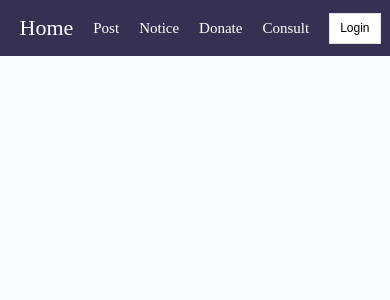
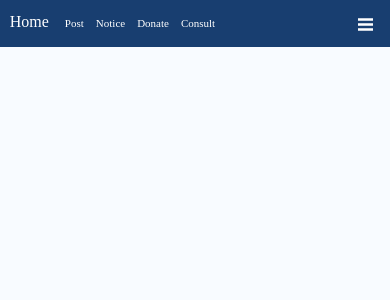
Before and after one commit to rhkdgns95/CookingPay-Client, a React (Create React App) app: page / in a window 390 px wide. Shown: the top 300 px of the page. Built offline with nearby package versions, Linux system fonts and the light colour scheme.

Commit message:
#1.11 Navbar - Mobile

```diff
--- a/src/Components/InputText/InputText.tsx
+++ b/src/Components/InputText/InputText.tsx
@@ -72,7 +72,7 @@ const InputText: React.FC<IProps> = ({
             {
                 type === "textarea" ?
                 <FormTextArea id={`login_form_${id}`} onChange={onChange} value={value} disabled={disabled} style={{resize: "none"}}/> :
-                <FormInput id={`login_form_${id}`} type={type} onChange={onChange} value={value} disabled={disabled}/>
+                <FormInput id={`login_form_${id}`} type={type} onChange={onChange} value={value} disabled={disabled} autoComplete={"off"}/>
             }
 
             <FormLabel htmlFor={`login_form_${id}`}>{ label }</FormLabel>
--- a/src/Components/NavBar/NavBar.tsx
+++ b/src/Components/NavBar/NavBar.tsx
@@ -1,4 +1,4 @@
-import React from "react";
+import React, { useState } from "react";
 import styled from "../../Styles/typed-components";
 import { useMutation } from "react-apollo";
 import { LOGGED_OUT } from "../../Routes/Login/LoginQueries.local";
@@ -22,24 +22,37 @@ const useFetch = () => {
         logoutMutation
     };
 }
-
+const ClosePath = () => <svg xmlns="http://www.w3.org/2000/svg" width="15" height="15" viewBox="0 0 24 24"><path d="M24 20.188l-8.315-8.209 8.2-8.282-3.697-3.697-8.212 8.318-8.31-8.203-3.666 3.666 8.321 8.24-8.206 8.313 3.666 3.666 8.237-8.318 8.285 8.203z"/></svg>;
+const OpenPath = () => <svg xmlns="http://www.w3.org/2000/svg" width="15" height="15" viewBox="0 0 24 24"><path d="M24 6h-24v-4h24v4zm0 4h-24v4h24v-4zm0 8h-24v4h24v-4z"/></svg>;
 const NavBar: React.FC<IProps> = ({
     name,
     toggleLogin
 }) => {
     const { logoutMutation } = useFetch();
+    const [ isBar, setIsBar ] = useState<boolean>(false);
+
+    const toggleBar = () => {
+        setIsBar(!isBar);
+    }
 
     return (
         <Container>
+            <Bg className={`${isBar ? "active" : ""}`} onClick={toggleBar}/>
             <Wrapper className={"row"}>
                 <NavGroup>
                     <MainLink to={"/"}>Home</MainLink>
-                    <NavItem to={"/post"}>Post</NavItem>
-                    <NavItem to={"/"}>Notice</NavItem>
-                    <NavItem to={"/"}>Donate</NavItem>
-                    <NavItem to={"/"}>Consult</NavItem>
+                    <NavItem className={'nav-link-item'} to={"/post"}>Post</NavItem>
+                    <NavItem className={'nav-link-item'} to={"/"}>Notice</NavItem>
+                    <NavItem className={'nav-link-item'}to={"/"}>Donate</NavItem>
+                    <NavItem className={'nav-link-item'} to={"/"}>Consult</NavItem>
                 </NavGroup>
-                <NavGroup>
+                <ToggleBgBtn className={isBar ? "active" : ""} onClick={toggleBar}>
+                    {
+                        isBar ? <ClosePath/> : <OpenPath />
+                    }
+                    {/* <svg xmlns="http://www.w3.org/2000/svg" width="17" height="17" viewBox="0 0 24 24"><path d="M24 6h-24v-4h24v4zm0 4h-24v4h24v-4zm0 8h-24v4h24v-4z"/></svg> */}
+                </ToggleBgBtn>
+                <NavGroup className={`nav-menu-group ${isBar ? "active" : ""}`}>
                     { name ? <>
                                 <Name>{ name }</Name>
                                 <NavItem to={"/"}>MyPage</NavItem>
@@ -56,7 +69,8 @@ const NavBar: React.FC<IProps> = ({
 };
 
 const Container = styled.div`
-    background-color: #363152;
+    position: relative;
+    background-color: #183e70;
     color: white;
 `;
 const Wrapper = styled.div`
@@ -66,18 +80,112 @@ const Wrapper = styled.div`
     align-items: center;
 `;
 
+const Bg = styled.div`
+    z-index: 1;
+    position: fixed;
+    left: 0;
+    top: 0;
+    width: 0;
+    opacity: 0;
+    height: 100%;
+    transition: .3s;
+    background-color: rgba(0,0,0,.5);
+    &.active {
+        width: 70%;
+        opacity: 1;
+    }
+`;
+const ToggleBgBtn = styled.div`
+    position: absolute;
+    right: 10px;
+    top: 10px;
+    display: none;
+    z-index: 2;
+    cursor: pointer;
+    & svg {
+        fill: white;
+    }
+    &.active {
+        position: fixed;
+        & svg {
+            fill: #213767;
+        }
+    }
+    @media(max-width: 910px) {
+        display: flex;
+        justify-content: center;
+        align-items: center;
+        padding: 10px;
+        background-color: inherit;
+    }
+    @media(max-width: 510px) {
+        padding: 7px;
+    }
+`;
 const NavGroup = styled.div`
     font-size: 14px;
     display: flex;
     align-items: center;
+    @media(max-width: 910px) {
+        &.nav-menu-group {
+            z-index: 1;
+            position: fixed;
+            flex-flow: column;
+            align-items: center;
+            top: 0;
+            right: 0;
+            width: 30%;
+            min-width: 200px;
+            height: 100%;
+            background-color: #ffffff;
+            padding: 20px;
+            box-shadow: 0 -1px 0 2px rgba(50,450,100,.2), 0 -3px 0 3px rgba(20,50,50,.1);
+            transform: translateX(105%);
+            opacity: 0;
+            transition: .2s;
+            a {
+                background-color: #213767;
+                &:hover {
+                    background-color: black;
+                }
+            }
+            & > * {
+                text-align: center;
+                margin: 10px 0;
+                padding: 7.5px 18px;
+                font-size: 13px;
+                border-radius: 4px;
+                &:last-child {
+                    margin-top: auto;
+                    background-color: black;
+                    color: white;
+                }
+                transition: .2s;
+            }
+            &.active {
+                opacity: 1;
+                transform: translateX(0);
+            }
+        }
+    }
 `;
 const MainLink = styled(Link)`
     font-size: 22px;
     margin-right: 10px;
+    margin-bottom: 3.5px;
+    @media(max-width: 510px) {
+        font-size: 16px;
+    }
 `;
 const NavItem = styled(Link)`
     font-size: 15px;
     margin: 0 10px;
+    @media(max-width: 910px) {
+        &.nav-link-item {
+            font-size: 11px;
+            margin: 0 6px;
+        }
+    }
 `;
 const Name = styled.span`
 
--- a/src/Components/PostCard/PostCard.tsx
+++ b/src/Components/PostCard/PostCard.tsx
@@ -60,6 +60,11 @@ const PhotoBox = styled.div`
         // width: 100%;
         // height: 100%;
         //
+    }
+    @media(max-width: 510px) {
+        .post-effect {
+            display: none;
+        }
     }
     &:hover {
         .post-effect {
@@ -140,6 +145,9 @@ const PhotoDate = styled.span`
     color: white;
     font-size: 12px;
     text-shadow: 0 1px 1px rgba(0,0,0,.94);
+    @media(max-width: 510px) {
+        font-size: 10px;
+    }
 `;
 const PhotoText = styled.div`
     position: absolute;
@@ -148,8 +156,40 @@ const PhotoText = styled.div`
     transform: translate(-50%, -50%);
     color: white;
     text-shadow: 0 1px 1px rgba(0,0,0,.94);
+    width: 100%;
+    @media(max-width: 510px) {
+        position: relative;
+        top: 0;
+        left: 0;
+        transform: translate(0);
+        background-color: #183e70;
+        color: white;
+        padding-bottom: 22px;
+    }
 `;
 const Title = styled.h5`
+    position: relative;
+    white-space: nowrap;
+    text-align: center;
+    margin: 0 auto;
+    margin-bottom: 7px;
+    display: block;
+    text-overflow: ellipsis;
+    overflow: hidden;
+    width: 100%;
+    max-width: 150px;
+    text-shadow: 0 1px 1px rgba(0,0,0,.94);
+    @media(max-width: 910px) {
+        max-width: 90%;
+    }
+    @media(max-width: 510px) {
+        text-align: left;
+        font-size: 12px;
+        padding-top: 5px;
+    }
+`;
+const Description = styled.p`
+    position: relative;
     white-space: nowrap;
     position: relative;
     text-align: center;
@@ -159,21 +199,15 @@ const Title = styled.h5`
     text-overflow: ellipsis;
     overflow: hidden;
     width: 100%;
-    max-width: 150px;
-    text-shadow: 0 1px 1px rgba(0,0,0,.94);
-`;
-const Description = styled.p`
-    position: relative;
-    white-space: nowrap;
-    position: relative;
-    text-align: center;
-    margin-bottom: 7px;
-    display: inline-block;
-    text-overflow: ellipsis;
-    overflow: hidden;
-    width: 100%;
     max-width: 200px;
     text-shadow: 0 1px 1px rgba(0,0,0,.94);
+    @media(max-width: 910px) {
+        max-width: 90%;
+    }
+    @media(max-width: 510px) {
+        text-align: left;
+        font-size: 11px;
+    }
 `;
 
 export default PostCard;
--- a/src/Forms/FormPost/FormPost.tsx
+++ b/src/Forms/FormPost/FormPost.tsx
@@ -53,7 +53,7 @@ const FormPost = () => {
                         }
                     }
                 }}>
-                    <InputText label={"제목"} id={"title"} {...formTitle } type={"text"} />
+                    <InputText label={"제목"} id={"title"} {...formTitle } type={"text"}/>
                     <InputText label={"내용"} id={"description"} { ...formDescription } type={"textarea"} />
                     <SubmitButton type={"submit"} value={"Submit"} />
                 </Form>
--- a/src/Routes/Post/Post.tsx
+++ b/src/Routes/Post/Post.tsx
@@ -68,6 +68,20 @@ const PostGroup = styled.div`
         width: 30%;
         margin: 10px 10px;
     }
+    @media(max-width: 910px) {
+        & > div {
+            width: 45%;
+        }
+    }
+    @media(max-width: 510px) {
+        justify-content: space-between;
+        & > div {
+            width: 49%;
+            margin: 0;
+            margin-bottom: 7.5px;
+            align-items: center;
+        }
+    }
 `;
 
 
--- a/src/Types/global-styles.ts
+++ b/src/Types/global-styles.ts
@@ -44,5 +44,8 @@ export const GlobalStyles = createGlobalStyle`
         }
     }
     @media(max-width: 510px) {
+        .row {
+            width: 95%;
+        }
     }
 `;
```
Also changed, not shown: 1 other file (tests, documents, lock files or other folders).
